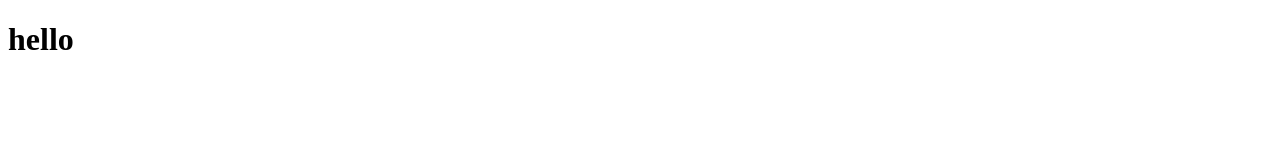
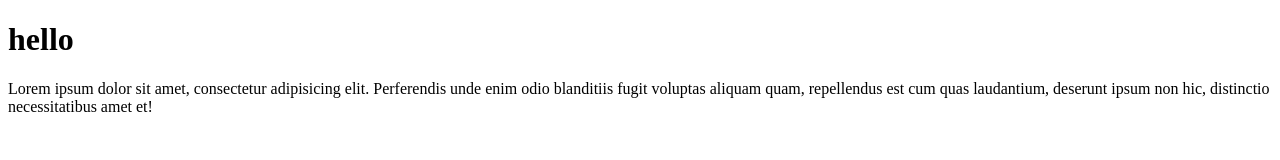
Before and after one commit to RuslanKurambayev/n91test, a plain HTML site: page index.html in a window 1280 px wide. Drawn offline with Linux system fonts and the light colour scheme.

Commit message:
text qo'shdim

```diff
--- a/index.html
+++ b/index.html
@@ -9,5 +9,6 @@
 </head>
 <body>
     <h1>hello</h1>
+    <p>Lorem ipsum dolor sit amet, consectetur adipisicing elit. Perferendis unde enim odio blanditiis fugit voluptas aliquam quam, repellendus est cum quas laudantium, deserunt ipsum non hic, distinctio necessitatibus amet et!</p>
 </body>
 </html>
```
